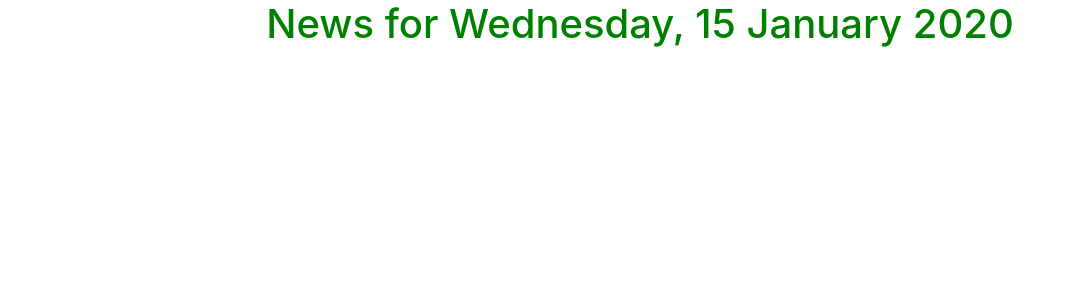
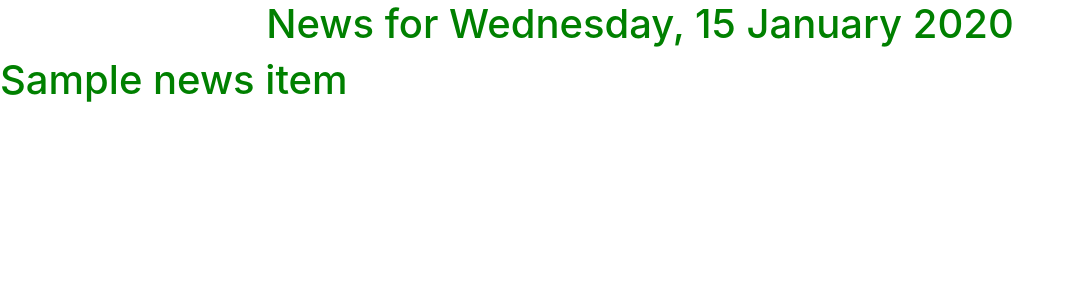
Before and after one commit to Krasivaya/Tribune, a Django app: template news/templates/all-news/today-news.html in a window 1280 px wide. Shown: the part 56-356 px from the top of the page, without its empty margins (0-1073 px from the left). Run offline with Django 3.2, Linux system fonts and the light colour scheme; the template is opened without the code that fills it: most values are stand-ins (such as "Sample title", 1, 10 or a date in 2020); some libraries are stand-ins or nearby versions.

Commit message:
Add articles for today

```diff
--- a/news/templates/all-news/today-news.html
+++ b/news/templates/all-news/today-news.html
@@ -2,4 +2,17 @@
 
 {% block content %}
     {{ block.super }}
+
+    {% for news_item in news %}
+        <div class="row">
+            <div class="col-xs-6 col-ms-6 col-md-6 col-lg-6">
+                <h1>{{ news_item.title }}</h1>
+            </div>
+        </div>
+    {% empty %}
+        <div class="row">
+            <h1>There's No News available</h1>
+        </div>
+    {% endfor %}
+
 {% endblock %}
```
